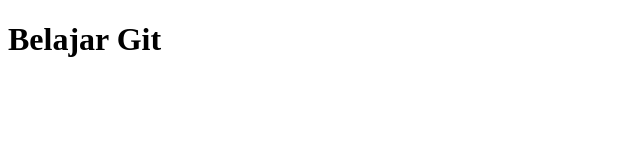
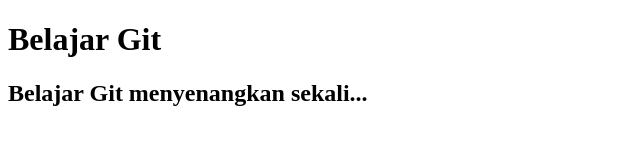
Before and after one commit to Trianovrita/Belajar-Git, a plain HTML site: page index.html in a window 1280 px wide. Shown: the whole page, without its empty margins (0-640 px from the left). Drawn offline with Linux system fonts and the light colour scheme.

Commit message:
Menambahkan h2..

```diff
--- a/index.html
+++ b/index.html
@@ -7,5 +7,6 @@
 </head>
 <body>
     <h1>Belajar Git</h1>
+    <h2>Belajar Git menyenangkan sekali...</h2>
 </body>
 </html>
```
